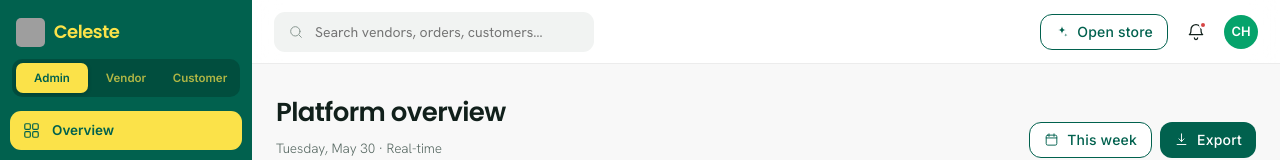
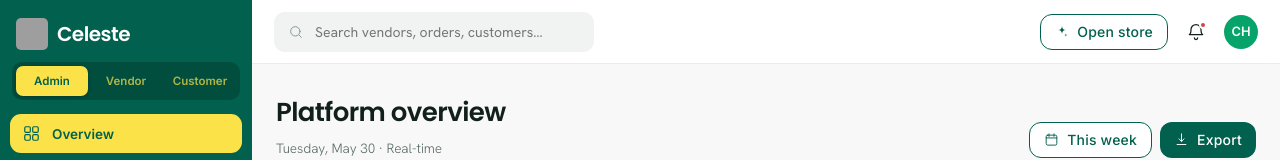
Before and after one commit to yousuffaysal/Celeste-Multi-Platform, a Next.js app: page /dashboard in a window 1280 px wide. Shown: the top 160 px of the page. Built offline with nearby package versions, Linux system fonts and the light colour scheme; grey boxes are pictures that could not be loaded.

Commit message:
fix: use bear logo in dashboard sidebar, clean up unused import

```diff
--- a/app/dashboard/page.tsx
+++ b/app/dashboard/page.tsx
@@ -1,6 +1,6 @@
 "use client";
 import React, { useState, useEffect } from "react";
-import { Celeste, CelesteMark, Spark, I } from "@/components/icons";
+import { Celeste, Spark, I } from "@/components/icons";
 import { Avatar, TONE } from "@/components/dashboard/DashComponents";
 import AdminDash from "@/components/dashboard/AdminDash";
 import VendorDash from "@/components/dashboard/VendorDash";
@@ -91,7 +91,7 @@ export default function DashboardPage() {
 
         {/* Brand */}
         <div className="dash-brand">
-          <Celeste size={18} color="var(--yellow)" />
+          <Celeste size={20} color="#fff" />
         </div>
 
         {/* Role switcher */}
```
